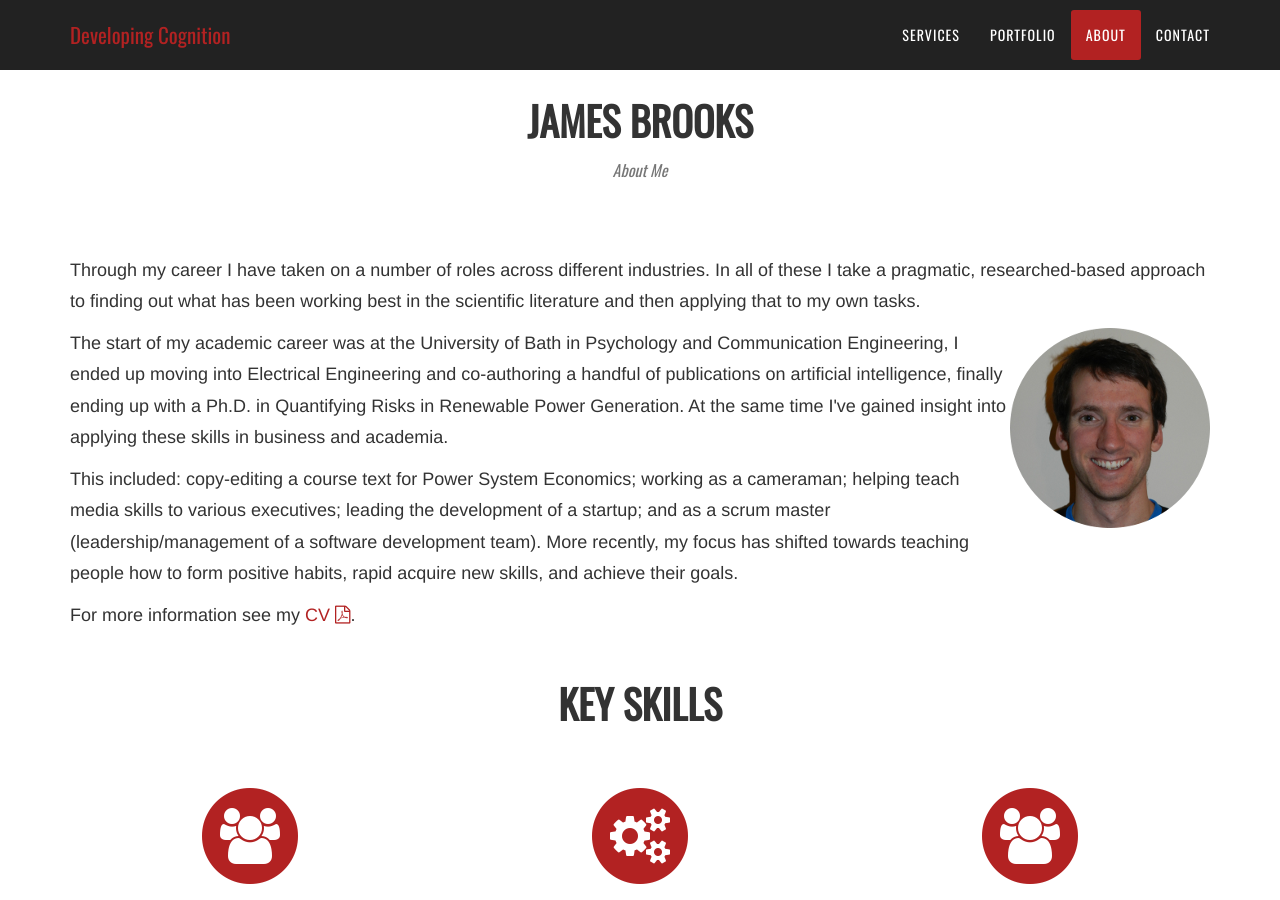
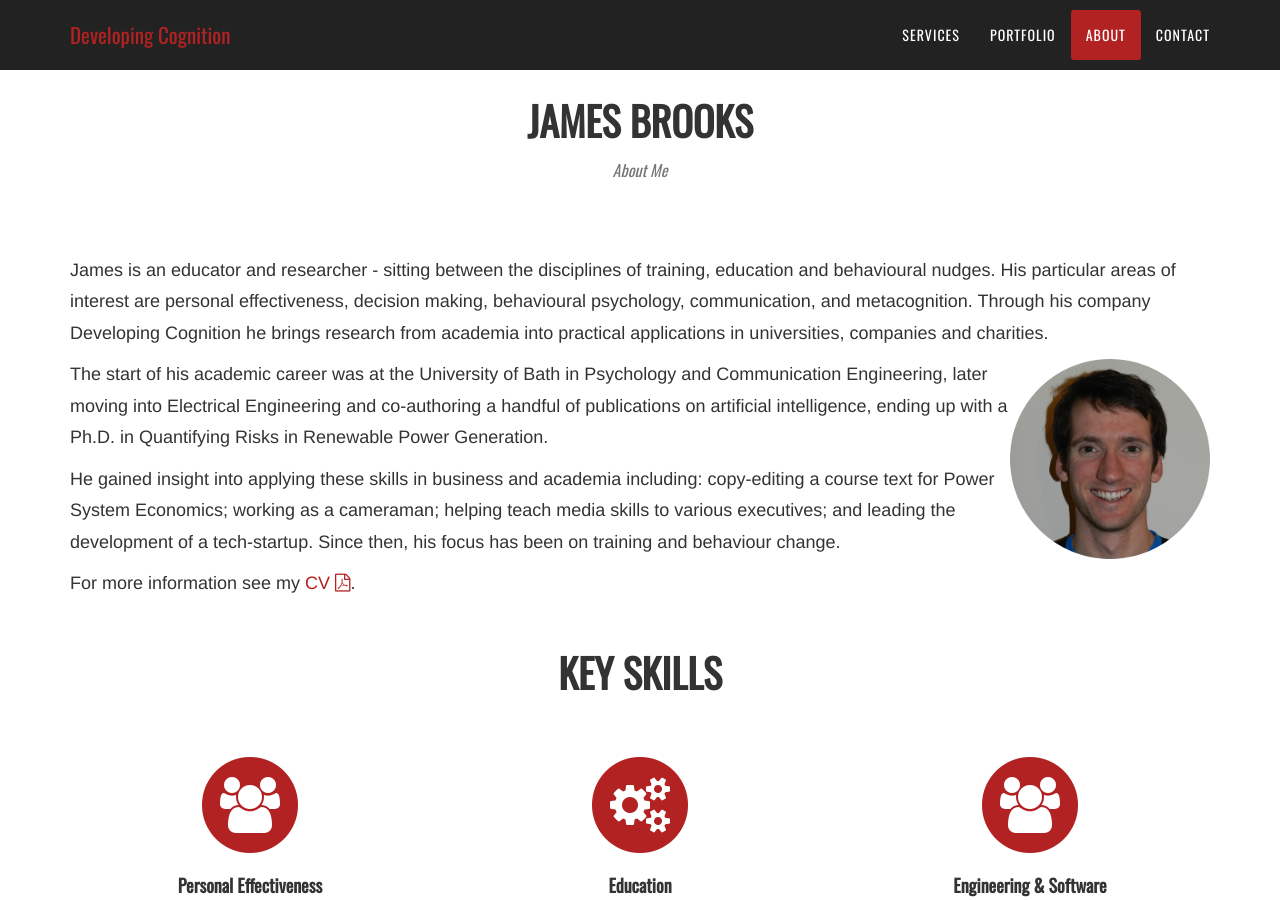
Before and after one commit to kerspoon/developingcognition.com, a Jekyll site: the page built from index.html, in a window 1280 px wide and 900 px high, scrolled down 2274 px. Built offline with Jekyll 4.4.1, drawn with Linux system fonts in a browser that asks for light colours; nearby versions of some CDN libraries; some web fonts are replaced.

Commit message:
updated "about me" text

```diff
--- a/index.html
+++ b/index.html
@@ -101,27 +101,24 @@ layout: default
         <div class="row">
             <div class="col-md-12">
               <p>
-                Through my career I have taken on a number of roles across different industries.
-                In all of these I take a pragmatic, researched-based approach to finding out what
-                has been working best in the scientific literature and then applying that to my
-                own tasks.
+                James is an educator and researcher - sitting between the disciplines of training,
+                education and behavioural nudges. His particular areas of interest are personal
+                effectiveness, decision making, behavioural psychology, communication, and
+                metacognition. Through his company Developing Cognition he brings research from
+                academia into practical applications in universities, companies and charities.
               </p>
               <img src="img/james-brooks.png" alt="james brooks portrait" style="float:right">
               <p>
-                The start of my academic career was at the University of Bath in Psychology and
-                Communication Engineering, I ended up moving into Electrical Engineering and
-                co-authoring a handful of publications on artificial intelligence, finally
-                ending up with a Ph.D. in Quantifying Risks in Renewable Power Generation. At
-                the same time I've gained insight into applying these skills in business and
-                academia.
+                The start of his academic career was at the University of Bath in Psychology and
+                Communication Engineering, later moving into Electrical Engineering and co-authoring
+                a handful of publications on artificial intelligence, ending up with a Ph.D. in
+                Quantifying Risks in Renewable Power Generation.
               </p>
               <p>
-                This included: copy-editing a course text for Power System Economics; working as
-                a cameraman; helping teach media skills to various executives; leading the
-                development of a startup; and as a scrum master (leadership/management of a
-                software development team). More recently, my focus has shifted towards teaching
-                people how to form positive habits, rapid acquire new skills, and achieve their
-                goals.
+                He gained insight into applying these skills in business and academia including:
+                copy-editing a course text for Power System Economics; working as a cameraman;
+                helping teach media skills to various executives; and leading the development of a
+                tech-startup. Since then, his focus has been on training and behaviour change.
               </p>
               <p>
                 For more information see my <a href="/files/CV.pdf">CV <i class="fa fa-file-pdf-o"></i></a>.
```
